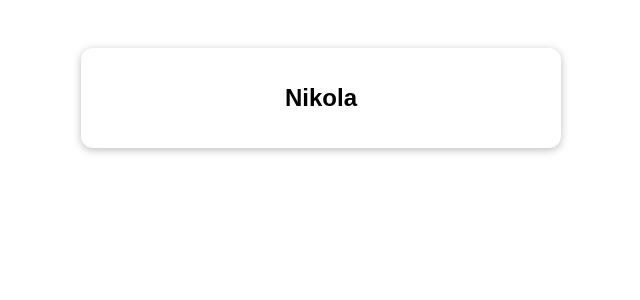
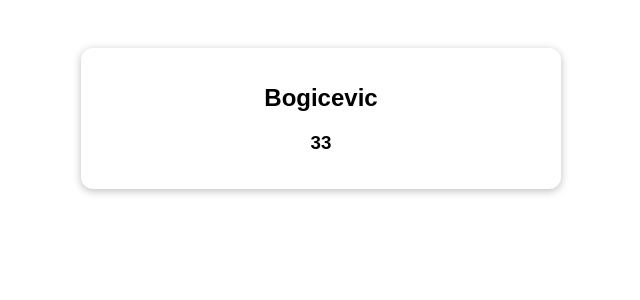
Before and after one commit to bognikk/VUE-composition-api, a Vue app: page / in a window 1280 px wide. Shown: the top 300 px of the page, without its empty margins (319-959 px from the left). Built offline with nearby package versions, Linux system fonts and the light colour scheme; the HTML template or start-up script is replaced by a standard one.

Commit message:
reactive objects

```diff
--- a/src/App.vue
+++ b/src/App.vue
@@ -1,17 +1,31 @@
 <template>
   <section class="container">
-    <h2>{{ userName }}</h2>
+    <h2>{{ user.userName }}</h2>
+    <h3>{{ user.userAge }}</h3>
   </section>
 </template>
 
-<script>
-export default {
-  data() {
-    return {
-      userName: 'Nikola',
-    };
-  },
-};
+<script setup>
+// import { ref } from 'vue';
+import { reactive } from 'vue';
+
+// const userName = ref('Nikola');
+// const userAge = ref(30);
+
+const user = reactive({
+  userName: 'Nikola',
+  userAge: 30
+})
+
+setTimeout(function () {
+  // userName.value = 'Bogicevic';
+  // userAge.value = 33;
+  // user.value.userName = "Bogicevic";
+  // user.value.userAge = 33
+  user.userName = "Bogicevic";
+  user.userAge = 33
+}, 2000);
+
 </script>
 
 <style>
```
